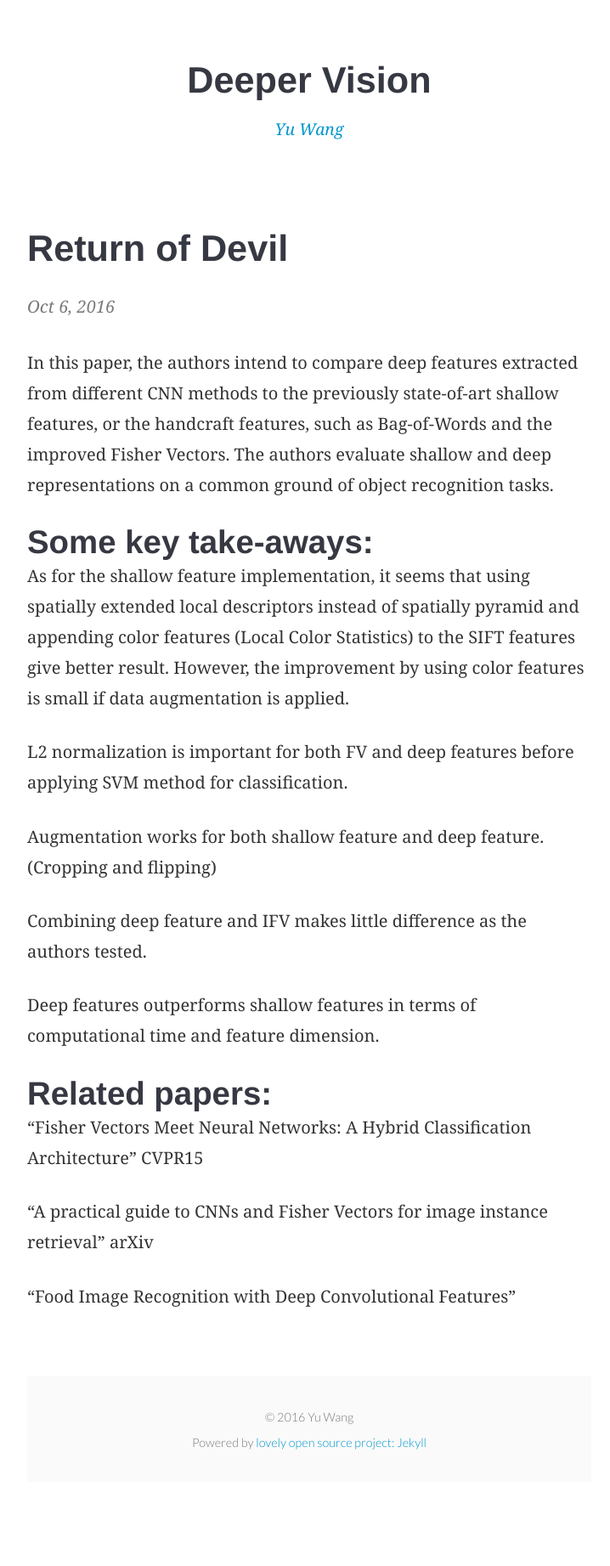
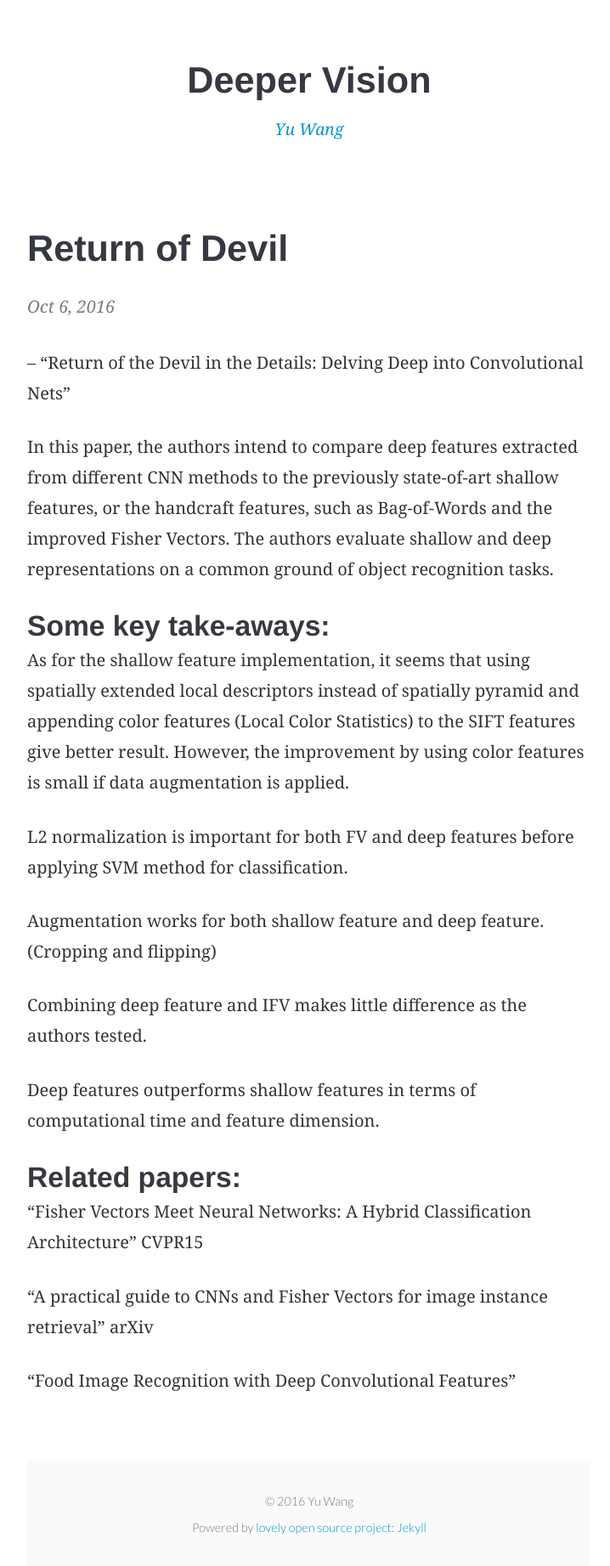
Before and after one commit to ywang-purdue/ywang-purdue.github.io, a Jekyll site: the page built from _posts/2016-10-06-return-of-devil.markdown, in a window 1280 px wide. Shown: the whole page at 85% size, without its empty margins (276-994 px from the left). Built offline with Jekyll 4.4.1, drawn with Linux system fonts in a browser that asks for light colours; comment, search, counter and statistics services are not loaded; before the commit the page ends 1744 px from its top, so only the background shows below that.

Commit message:
Post update: Return of Devil

```diff
--- a/_posts/2016-10-06-return-of-devil.markdown
+++ b/_posts/2016-10-06-return-of-devil.markdown
@@ -3,9 +3,11 @@ published: true
 title: Return of Devil
 layout: post
 ---
+-- "Return of the Devil in the Details: Delving Deep into Convolutional Nets"
+
 In this paper, the authors intend to compare deep features extracted from different CNN methods to the previously state-of-art shallow features, or the handcraft features, such as Bag-of-Words and the improved Fisher Vectors. The authors evaluate shallow and deep representations on a common ground of object recognition tasks.
 
-## Some key take-aways:
+### Some key take-aways:
 
 1. As for the shallow feature implementation, it seems that using spatially extended local descriptors instead of spatially pyramid and appending color features (Local Color Statistics) to the SIFT features give better result. However, the improvement by using color features is small if data augmentation is applied.
 
@@ -17,7 +19,7 @@ In this paper, the authors intend to compare deep features extracted from differ
 
 5. Deep features outperforms shallow features in terms of computational time and feature dimension.
 
-## Related papers:
+### Related papers:
 
 1. “Fisher Vectors Meet Neural Networks: A Hybrid Classification Architecture” CVPR15
 
```
